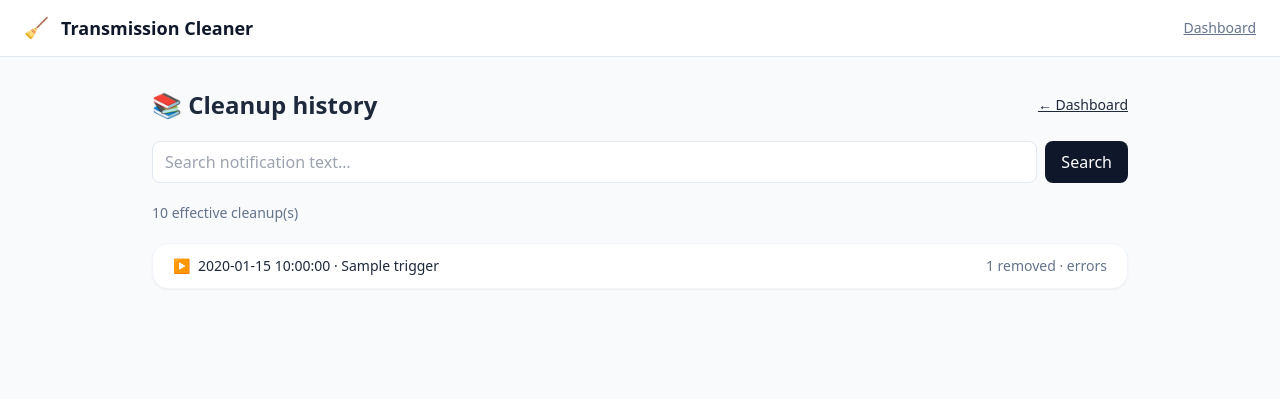
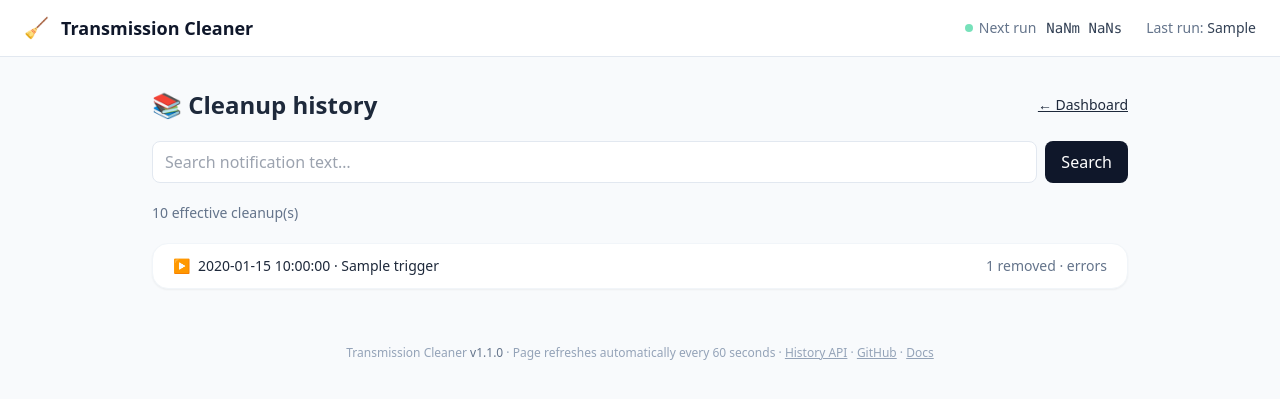
Before and after one commit to gioxx/TransmissionCleaner, a FastAPI app: template app/templates/history.html in a window 1280 px wide. Shown: the top 399 px of the page. Run offline with FastAPI, Linux system fonts and the light colour scheme; the template is opened without the code that fills it: most values are stand-ins (such as "Sample title", 1, 10 or a date in 2020); some libraries are stand-ins or nearby versions.

Commit message:
feat: unify history page chrome

```diff
--- a/app/main.py
+++ b/app/main.py
@@ -211,7 +211,10 @@ async def api_history(q: str = "", page: int = 1, page_size: int = 20):
 @app.get("/history", response_class=HTMLResponse)
 async def history_page(request: Request, q: str = "", page: int = 1):
     items, total = await asyncio.to_thread(history.search, q, page, 20)
+    next_run = _next_run()
     return templates.TemplateResponse(request, "history.html", {
         "request": request, "items": items, "query": q, "page": max(1, page),
         "total": total, "pages": (total + 19) // 20,
+        "next_run_str": _format_dt(next_run), "next_run_iso": _next_run_iso(next_run),
+        "last_run_str": _format_dt(state.last_run_time), "dry_run": settings.dry_run,
     })
--- a/app/templates/history.html
+++ b/app/templates/history.html
@@ -1,14 +1,23 @@
 <!DOCTYPE html>
 <html lang="en">
-<head><meta charset="utf-8"><meta name="viewport" content="width=device-width, initial-scale=1"><title>Cleanup history</title><script src="https://cdn.tailwindcss.com"></script></head>
+<head><meta charset="utf-8"><meta name="viewport" content="width=device-width, initial-scale=1"><title>Cleanup history</title><script src="https://cdn.tailwindcss.com"></script><style>.badge{display:inline-flex;align-items:center;padding:.125rem .5rem;border-radius:9999px;font-size:.75rem;font-weight:500}.badge-yellow{background:#fef3c7;color:#92400e}</style></head>
 <body class="bg-slate-50 text-slate-800 font-sans min-h-screen">
   <header class="bg-white border-b border-slate-200 sticky top-0 z-10">
     <div class="max-w-7xl mx-auto px-4 sm:px-6 h-14 flex items-center justify-between gap-4">
-      <a href="/" class="flex items-center gap-3 hover:opacity-75 transition-opacity">
-        <span class="text-xl">🧹</span>
-        <span class="font-semibold text-slate-900 text-lg">Transmission Cleaner</span>
-      </a>
-      <a class="text-sm text-slate-500 underline hover:text-slate-800" href="/">Dashboard</a>
+      <div class="flex items-center gap-3">
+        <a href="/" class="flex items-center gap-3 hover:opacity-75 transition-opacity">
+          <span class="text-xl">🧹</span>
+          <span class="font-semibold text-slate-900 text-lg">Transmission Cleaner</span>
+        </a>
+        {% if dry_run %}<span class="badge badge-yellow">DRY RUN</span>{% endif %}
+      </div>
+      <div class="flex items-center gap-6 text-sm text-slate-500">
+        <div class="hidden sm:flex items-center gap-1.5">
+          <span class="w-2 h-2 rounded-full bg-emerald-400 animate-pulse inline-block"></span>
+          Next run <span id="countdown" class="font-mono text-slate-700 ml-1">—</span>
+        </div>
+        <div class="hidden md:block">Last run: <span class="text-slate-700">{{ last_run_str }}</span></div>
+      </div>
     </div>
   </header>
   <main class="max-w-5xl mx-auto px-4 sm:px-6 py-8 space-y-5">
@@ -28,5 +37,27 @@
     {% else %}<div class="rounded-2xl bg-white p-10 text-center text-slate-400">No matching cleanups.</div>{% endfor %}
     {% if pages > 1 %}<div class="flex justify-between text-sm"><a {% if page <= 1 %}class="pointer-events-none text-slate-300"{% endif %} href="/history?q={{ query }}&page={{ page - 1 }}">← Newer</a><span>Page {{ page }} / {{ pages }}</span><a {% if page >= pages %}class="pointer-events-none text-slate-300"{% endif %} href="/history?q={{ query }}&page={{ page + 1 }}">Older →</a></div>{% endif %}
   </main>
+  <footer class="max-w-7xl mx-auto px-4 sm:px-6 py-6 text-center text-xs text-slate-400">
+    Transmission Cleaner <span class="font-medium text-slate-500">v1.1.0</span> · Page refreshes automatically every 60 seconds
+    · <a href="/api/history" class="underline hover:text-slate-600">History API</a>
+    · <a href="https://github.com/gioxx/TransmissionCleaner" class="underline hover:text-slate-600">GitHub</a>
+    · <a href="https://github.com/gioxx/TransmissionCleaner#readme" class="underline hover:text-slate-600">Docs</a>
+  </footer>
+  <meta http-equiv="refresh" content="60">
+  <script>
+    const nextRunISO = "{{ next_run_iso }}";
+    const el = document.getElementById("countdown");
+    function tick() {
+      if (!nextRunISO) { el.textContent = "—"; return; }
+      const diff = new Date(nextRunISO) - new Date();
+      if (diff <= 0) { el.textContent = "any moment…"; return; }
+      const h = Math.floor(diff / 3_600_000);
+      const m = Math.floor((diff % 3_600_000) / 60_000);
+      const s = Math.floor((diff % 60_000) / 1_000);
+      el.textContent = h > 0 ? `${h}h ${String(m).padStart(2,"0")}m` : `${String(m).padStart(2,"0")}m ${String(s).padStart(2,"0")}s`;
+    }
+    tick();
+    setInterval(tick, 1000);
+  </script>
 </body>
 </html>
```
